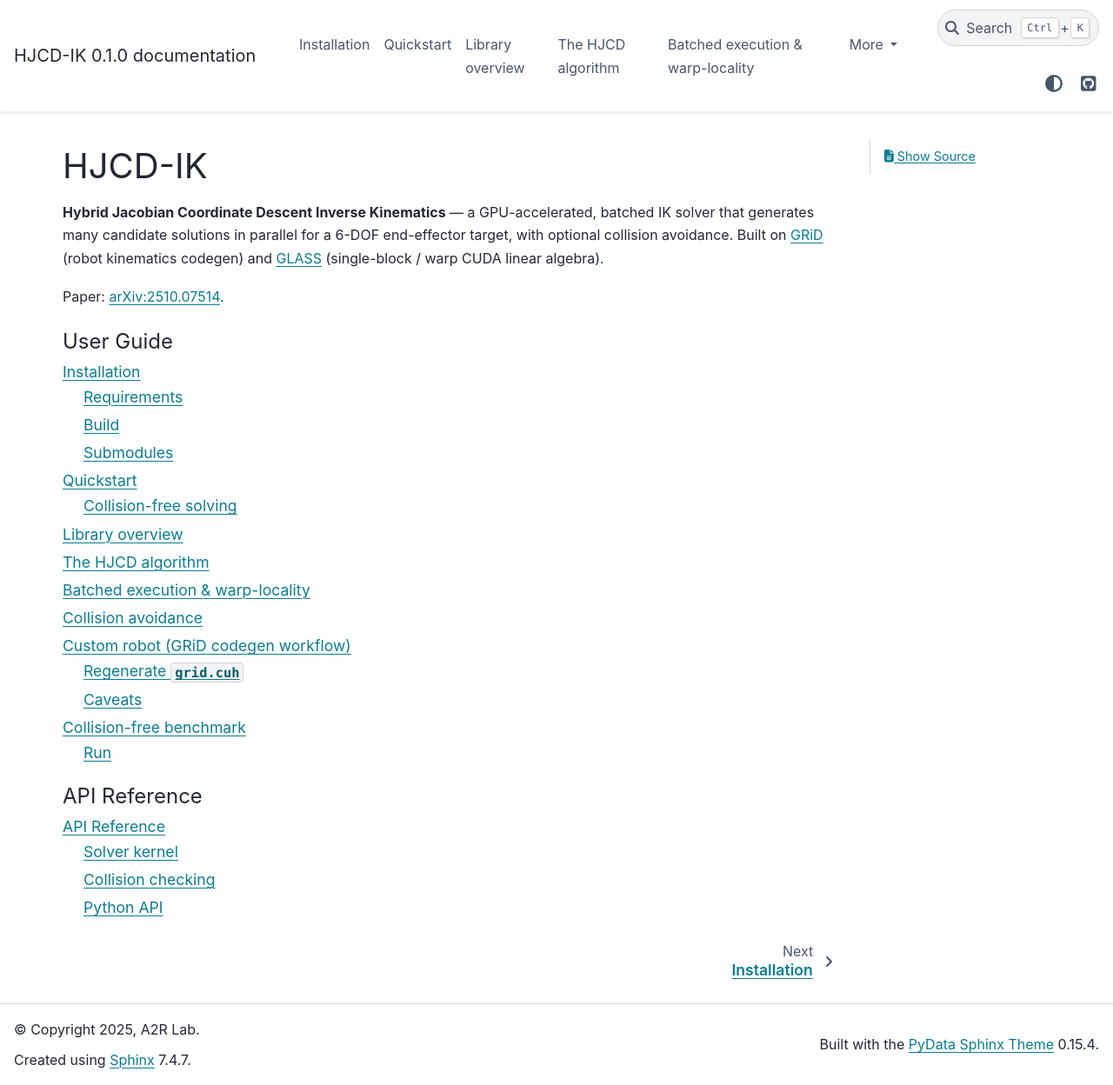
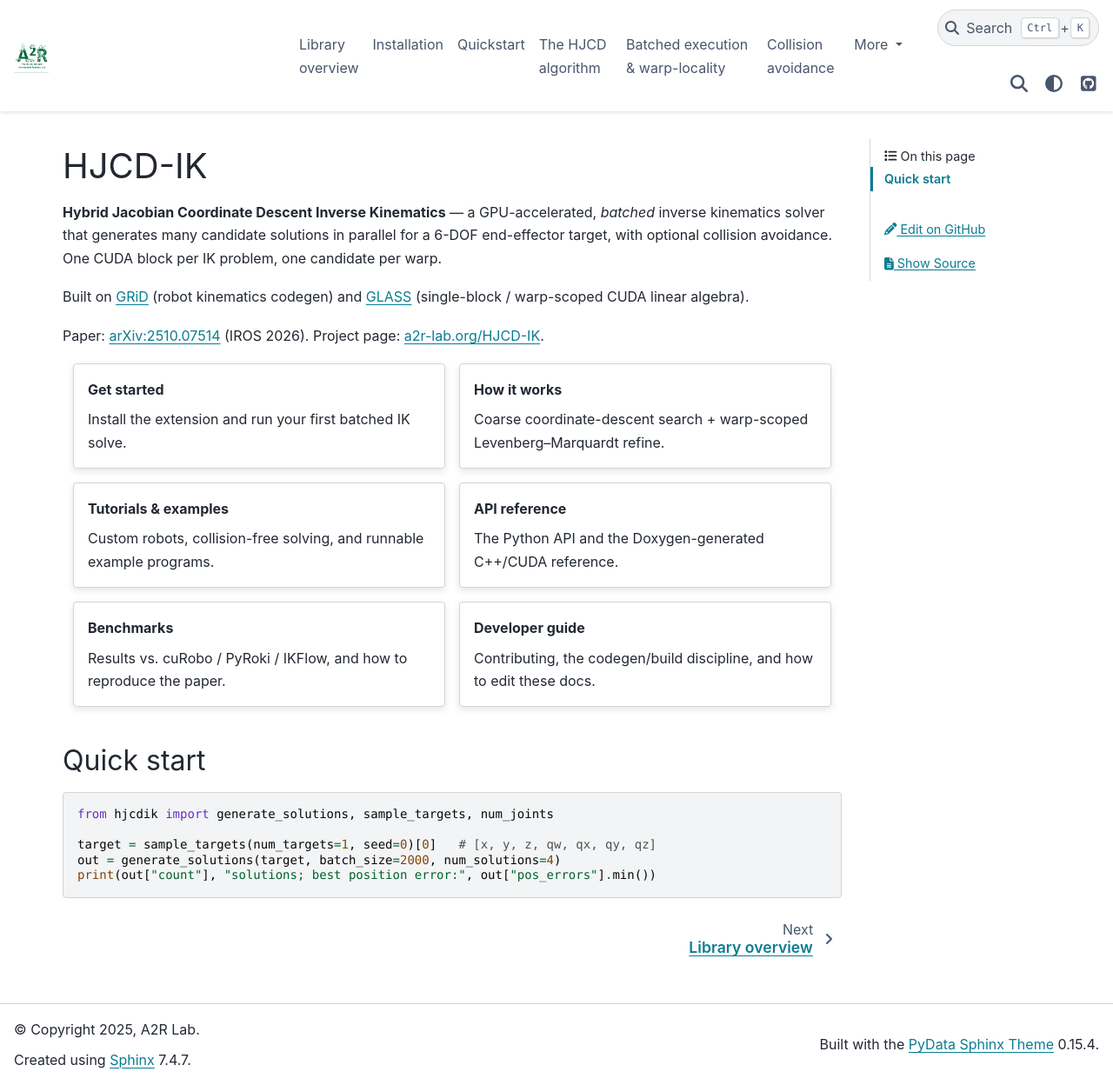
Before and after one commit to A2R-Lab/HJCD-IK, a Sphinx documentation site: the page built from docs/source/index.rst, in a window 1280 px wide and 1248 px high. Shown: the whole window at 87% size. Built offline with Sphinx 7.4.7 and the PyData theme 0.15.4, drawn with Linux system fonts in a browser that asks for light colours.

Commit message:
Docs site: grid-card index + branding, examples/ + literalinclude, developer guide, paper-sourced results, Doxygen CUDA-strip

```diff
--- /dev/null
+++ b/docs/source/_static/custom.css
@@ -0,0 +1,15 @@
+/* HJCD-IK docs — light overrides on top of pydata-sphinx-theme (mirrors the GLASS docs). */
+
+/* Size the A2R Lab navbar logo consistently in light/dark mode. */
+.navbar-brand img {
+    height: 40px;
+    width: auto;
+}
+
+/* Give Breathe-rendered C++/CUDA signatures a little more breathing room. */
+dl.cpp.function > dt,
+dl.cpp.struct > dt,
+dl.cpp.class > dt {
+    border-left: 3px solid var(--pst-color-primary);
+    padding-left: 0.6rem;
+}
--- a/docs/source/conf.py
+++ b/docs/source/conf.py
@@ -39,10 +39,28 @@ numfig = True
 
 # -- HTML output -------------------------------------------------------------
 html_theme = "pydata_sphinx_theme"
+html_favicon = "_static/favicon/favicon.ico"
+html_static_path = ["_static"]
+html_css_files = ["custom.css"]
+# The docs are served at <site>/docs/; the project landing page lives at the site root.
+html_baseurl = "https://a2r-lab.org/HJCD-IK/docs/"
 html_theme_options = {
     "navigation_depth": 4,
     "github_url": "https://github.com/A2R-Lab/HJCD-IK",
+    "use_edit_page_button": True,
+    "logo": {
+        "image_light": "_static/a2r_lab.png",
+        "image_dark": "_static/a2r_lab.png",
+    },
     "collapse_navigation": True,
+    "header_links_before_dropdown": 6,
+    "navbar_end": ["search-button", "theme-switcher", "navbar-icon-links"],
+    "show_version_warning_banner": True,
+    # Quick links back to the project landing page + paper (the landing lives at the site root).
+    "external_links": [
+        {"name": "Project page", "url": "https://a2r-lab.org/HJCD-IK/"},
+        {"name": "Paper (arXiv)", "url": "https://arxiv.org/abs/2510.07514"},
+    ],
 }
 html_context = {
     "display_github": True,
--- /dev/null
+++ b/docs/source/developer_guide/contribution_guidelines.md
@@ -0,0 +1,36 @@
+# Contributing
+
+HJCD-IK is a batched GPU IK solver built on [GRiD](https://github.com/A2R-Lab/GRiD) (kinematics codegen)
+and [GLASS](https://github.com/A2R-Lab/GLASS) (single-block / warp-scoped CUDA linear algebra). The
+canonical contributor entry points are the repository's `CLAUDE.md` (architecture + mental model) and
+[the debugging guide](https://github.com/A2R-Lab/HJCD-IK/blob/main/docs/development/agent_debugging_guide.md)
+(recurring traps + validation checklist).
+
+## Before you start
+
+- Initialize submodules: `git submodule update --init --recursive`.
+- Set up a dev environment (venv, deps, codegen, build, **and the docs toolchain**) with
+  `./scripts/setup/setup_dev.sh`.
+
+## Workflow
+
+- Branch from `main`; keep PRs focused. **Short, single-line commit messages; no `Co-Authored-By` footer.**
+- Changes that belong upstream — kinematics in **GRiD**, linear algebra in **GLASS** — should be PR'd to
+  those repos rather than patched locally. Keep HJCD-IK thin and the dependencies modular.
+
+## Discipline
+
+- **Never hand-edit `include/test_cuh/grid.cuh`.** It is GRiD codegen output. Regenerate it with
+  `python scripts/codegen/generate_grid.py <urdf> -t <target>` and rebuild — see
+  {doc}`../user_guide/tutorials/custom_robot`.
+- **Keep the math warp-scoped.** The solver is warp-per-candidate; use warp primitives
+  (`__shfl_*_sync` / `__syncwarp`, `grid::ee_pose_inner_warp`, `glass::warp::`), not block-scoped,
+  cooperative-groups, or vendor paths. See {doc}`../user_guide/concepts/batch_execution`.
+- **No regressions.** Run `python benchmark/hjcd_ik_bench.py --skip-grid-codegen` before/after kernel
+  changes and compare to the committed baseline. Isolate timing runs (no concurrent GPU load).
+
+## Tests & docs
+
+- `pytest tests/` — regression (solved-rate / position–orientation error vs. the committed baseline) plus
+  FK-equivalence checks.
+- `cd docs && make all` — build the docs (Sphinx + Doxygen/Breathe). See {doc}`sphinx_edit_guide`.
--- a/docs/source/index.rst
+++ b/docs/source/index.rst
@@ -1,28 +1,107 @@
 HJCD-IK
 =======
 
-**Hybrid Jacobian Coordinate Descent Inverse Kinematics** — a GPU-accelerated, batched IK solver that
-generates many candidate solutions in parallel for a 6-DOF end-effector target, with optional collision
-avoidance. Built on `GRiD <https://github.com/A2R-Lab/GRiD>`_ (robot kinematics codegen) and
-`GLASS <https://github.com/A2R-Lab/GLASS>`_ (single-block / warp CUDA linear algebra).
+**Hybrid Jacobian Coordinate Descent Inverse Kinematics** — a GPU-accelerated, *batched* inverse
+kinematics solver that generates many candidate solutions in parallel for a 6-DOF end-effector target,
+with optional collision avoidance. One CUDA block per IK problem, one candidate per warp.
 
-Paper: `arXiv:2510.07514 <https://arxiv.org/abs/2510.07514>`_.
+Built on `GRiD <https://github.com/A2R-Lab/GRiD>`_ (robot kinematics codegen) and
+`GLASS <https://github.com/A2R-Lab/GLASS>`_ (single-block / warp-scoped CUDA linear algebra).
+
+Paper: `arXiv:2510.07514 <https://arxiv.org/abs/2510.07514>`_ (IROS 2026).
+Project page: `a2r-lab.org/HJCD-IK <https://a2r-lab.org/HJCD-IK/>`_.
+
+.. grid:: 2
+   :gutter: 3
+
+   .. grid-item-card:: Get started
+      :link: user_guide/getting_started/installation
+      :link-type: doc
+
+      Install the extension and run your first batched IK solve.
+
+   .. grid-item-card:: How it works
+      :link: user_guide/concepts/hjcd_algorithm
+      :link-type: doc
+
+      Coarse coordinate-descent search + warp-scoped Levenberg–Marquardt refine.
+
+   .. grid-item-card:: Tutorials & examples
+      :link: user_guide/tutorials/examples
+      :link-type: doc
+
+      Custom robots, collision-free solving, and runnable example programs.
+
+   .. grid-item-card:: API reference
+      :link: api_reference/index
+      :link-type: doc
+
+      The Python API and the Doxygen-generated C++/CUDA reference.
+
+   .. grid-item-card:: Benchmarks
+      :link: user_guide/benchmarks/results
+      :link-type: doc
+
+      Results vs. cuRobo / PyRoki / IKFlow, and how to reproduce the paper.
+
+   .. grid-item-card:: Developer guide
+      :link: developer_guide/contribution_guidelines
+      :link-type: doc
+
+      Contributing, the codegen/build discipline, and how to edit these docs.
+
+Quick start
+-----------
+
+.. code-block:: python
+
+   from hjcdik import generate_solutions, sample_targets, num_joints
+
+   target = sample_targets(num_targets=1, seed=0)[0]   # [x, y, z, qw, qx, qy, qz]
+   out = generate_solutions(target, batch_size=2000, num_solutions=4)
+   print(out["count"], "solutions; best position error:", out["pos_errors"].min())
 
 .. toctree::
-   :maxdepth: 2
-   :caption: User Guide
+   :hidden:
+   :caption: Getting Started
 
+   user_guide/getting_started/overview
    user_guide/getting_started/installation
    user_guide/getting_started/quickstart
-   user_guide/getting_started/overview
+
+.. toctree::
+   :hidden:
+   :caption: Concepts
+
    user_guide/concepts/hjcd_algorithm
    user_guide/concepts/batch_execution
    user_guide/concepts/collision_avoidance
+
+.. toctree::
+   :hidden:
+   :caption: Tutorials
+
    user_guide/tutorials/custom_robot
    user_guide/tutorials/collision_free_benchmark
+   user_guide/tutorials/examples
 
 .. toctree::
-   :maxdepth: 2
+   :hidden:
+   :caption: Benchmarks
+
+   user_guide/benchmarks/results
+   user_guide/benchmarks/baselines
+   user_guide/benchmarks/reproduce
+
+.. toctree::
+   :hidden:
    :caption: API Reference
 
    api_reference/index
+
+.. toctree::
+   :hidden:
+   :caption: Developer Guide
+
+   developer_guide/contribution_guidelines
+   developer_guide/sphinx_edit_guide
```
Also changed, not shown: docs/source/developer_guide/sphinx_edit_guide.md (added, +51 -0 lines), docs/source/user_guide/benchmarks/baselines.md (+8 -2 lines), docs/source/user_guide/benchmarks/reproduce.md (+7 -3 lines), docs/source/user_guide/benchmarks/results.rst (added, +61 -0 lines), docs/source/user_guide/tutorials/examples.rst (added, +44 -0 lines), docs/source/_static/a2r_lab.png (added), docs/source/_static/favicon/favicon.ico (added), docs/source/_static/paper/table1_open.png (added), docs/source/_static/paper/table2_collfree.png (added), docs/source/_static/paper/table3_dof.png (added), docs/source/_static/paper/table4_mmd.png (added), 5 other files.
